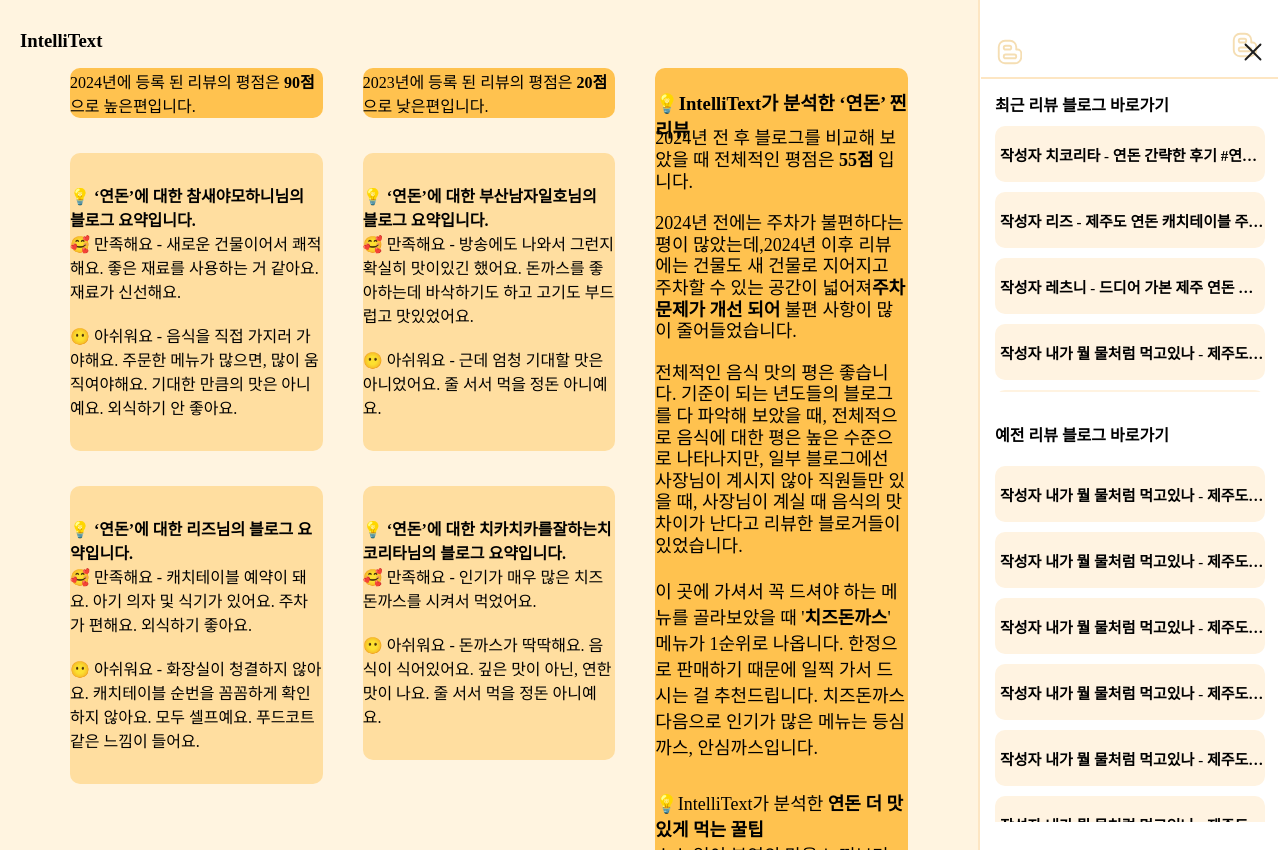
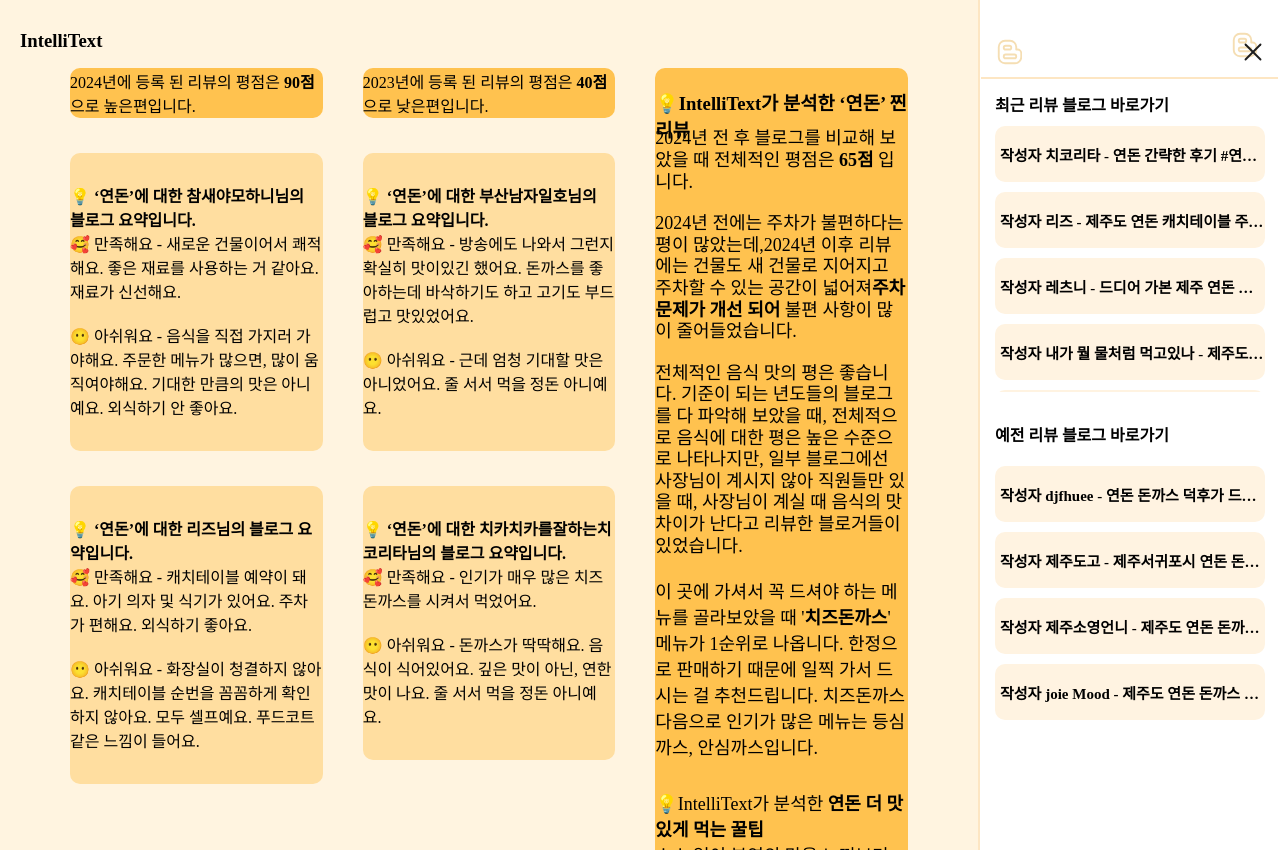
Before and after one commit to leeyouna21/mini2, a React (Create React App) app: page /sum in a window 1280 px wide. Built offline with nearby package versions, Linux system fonts and the light colour scheme; a web font is replaced by a local one.

Commit message:
finish!!!!!!!!!!!!!!!!!!

```diff
--- a/src/components/Main/Main.jsx
+++ b/src/components/Main/Main.jsx
@@ -112,13 +112,11 @@
                   </button>
                 </div>
               </div>
-              {showSum && (
                 <div className={`sum ${showSum ? 'slide-up' : 'slide-up-hidden'}`}>
                   <Link to="/Loading">
                     <button className="sum_button">Search</button>
                   </Link>
                 </div>
-              )}
             </div>
           </div>
         </div>
--- a/src/components/Main/Sum.jsx
+++ b/src/components/Main/Sum.jsx
@@ -74,7 +74,7 @@
                     </div>
                     <div className="center_center">
                         <div className="score">
-                            <h4>2023년에 등록 된 리뷰의 평점은 <span style={{fontWeight: 'bold'}}>20점</span>으로 낮은편입니다.</h4>
+                            <h4>2023년에 등록 된 리뷰의 평점은 <span style={{fontWeight: 'bold'}}>40점</span>으로 낮은편입니다.</h4>
                         </div>
                         <div className="blog">
                             <div className="source">
@@ -104,7 +104,7 @@
                             <h3>💡IntelliText가 분석한 ‘연돈’ 찐리뷰</h3>
                         </div>
                         <div className="finalSum_score">
-                            <h5>2024년 전 후 블로그를 비교해 보았을 때 전체적인 평점은 <span style={{fontWeight: 'bold'}}>55점</span> 입니다. </h5>
+                            <h5>2024년 전 후 블로그를 비교해 보았을 때 전체적인 평점은 <span style={{fontWeight: 'bold'}}>65점</span> 입니다. </h5>
                         </div>
                         <div className="finalSum_prev">
                             <h5>2024년 전에는 주차가 불편하다는 평이 많았는데,2024년 이후 리뷰에는 건물도 새 건물로 지어지고 주차할 수 있는 공간이 넓어져<span style={{fontWeight: 'bold'}}>주차 문제가 개선 되어</span> 불편 사항이 많이 줄어들었습니다.</h5>
@@ -191,48 +191,29 @@
                                 <div className="box">
                                     <h6>
                                         <Link to="https://blog.naver.com/decadentliz/223384511071"style={{ textDecoration: 'none', color: 'inherit' }} >
-                                            작성자 내가 뭘 물처럼 먹고있나 - 제주도 연돈 돈까스 덕후가 드디어 먹어본 솔직후기 + 예약
+                                            작성자 djfhuee - 연돈 돈까스 덕후가 드디어 먹어본 솔직후기 + 예약
                                         </Link>
                                     </h6>
                                 </div>
                                 <div className="box">
                                     <h6>
-                                        <Link to="https://blog.naver.com/decadentliz/223384511071"style={{ textDecoration: 'none', color: 'inherit' }} >
-                                            작성자 내가 뭘 물처럼 먹고있나 - 제주도 연돈 돈까스 덕후가 드디어 먹어본 솔직후기 + 예약
+                                        <Link to="https://jejudogo.com/board/227"style={{ textDecoration: 'none', color: 'inherit' }} >
+                                            작성자 제주도고 - 제주서귀포시 연돈 돈까스 덕후가 드디어 먹어본 솔직후기 + 예약
                                         </Link>
                                     </h6>
                                 </div>
                                 <div className="box">
                                     <h6>
-                                        <Link to="https://blog.naver.com/decadentliz/223384511071"style={{ textDecoration: 'none', color: 'inherit' }} >
-                                            작성자 내가 뭘 물처럼 먹고있나 - 제주도 연돈 돈까스 덕후가 드디어 먹어본 솔직후기 + 예약
+                                        <Link to="https://jeju-onny.tistory.com/226"style={{ textDecoration: 'none', color: 'inherit' }} >
+                                            작성자 제주소영언니 - 제주도 연돈 돈까스 후기
                                         </Link>
                                     </h6>
                                 </div>
 
                                 <div className="box">
                                     <h6>
-                                        <Link to="https://blog.naver.com/decadentliz/223384511071"style={{ textDecoration: 'none', color: 'inherit' }} >
-                                            작성자 내가 뭘 물처럼 먹고있나 - 제주도 연돈 돈까스 덕후가 드디어 먹어본 솔직후기 + 예약
-                                        </Link>
-                                    </h6>
-                                </div><div className="box">
-                                    <h6>
-
-                                        <Link to="https://blog.naver.com/decadentliz/223384511071"style={{ textDecoration: 'none', color: 'inherit' }} >
-                                            작성자 내가 뭘 물처럼 먹고있나 - 제주도 연돈 돈까스 덕후가 드디어 먹어본 솔직후기 + 예약
-                                        </Link>
-                                    </h6>
-                                </div><div className="box">
-                                    <h6>
-                                        <Link to="https://blog.naver.com/decadentliz/223384511071"style={{ textDecoration: 'none', color: 'inherit' }} >
-                                            작성자 내가 뭘 물처럼 먹고있나 - 제주도 연돈 돈까스 덕후가 드디어 먹어본 솔직후기 + 예약
-                                        </Link>
-                                    </h6>
-                                </div><div className="box">
-                                    <h6>
-                                        <Link to="https://blog.naver.com/decadentliz/223384511071"style={{ textDecoration: 'none', color: 'inherit' }} >
-                                            작성자 내가 뭘 물처럼 먹고있나 - 제주도 연돈 돈까스 덕후가 드디어 먹어본 솔직후기 + 예약
+                                        <Link to="https://joiemood.tistory.com/entry/%EC%A0%9C%EC%A3%BC%EB%8F%84-%EC%97%B0%EB%8F%88-%EB%8F%88%EA%B9%8C%EC%8A%A4-%EC%86%94%EC%A7%81%ED%9B%84%EA%B8%B0"style={{ textDecoration: 'none', color: 'inherit' }} >
+                                            작성자 joie Mood - 제주도 연돈 돈까스 솔직후기!
                                         </Link>
                                     </h6>
                                 </div>
```
